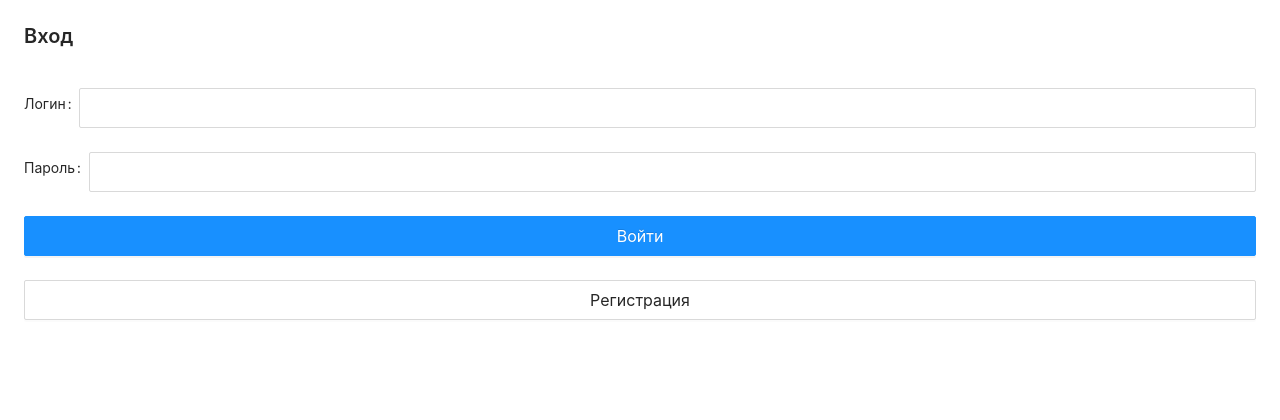
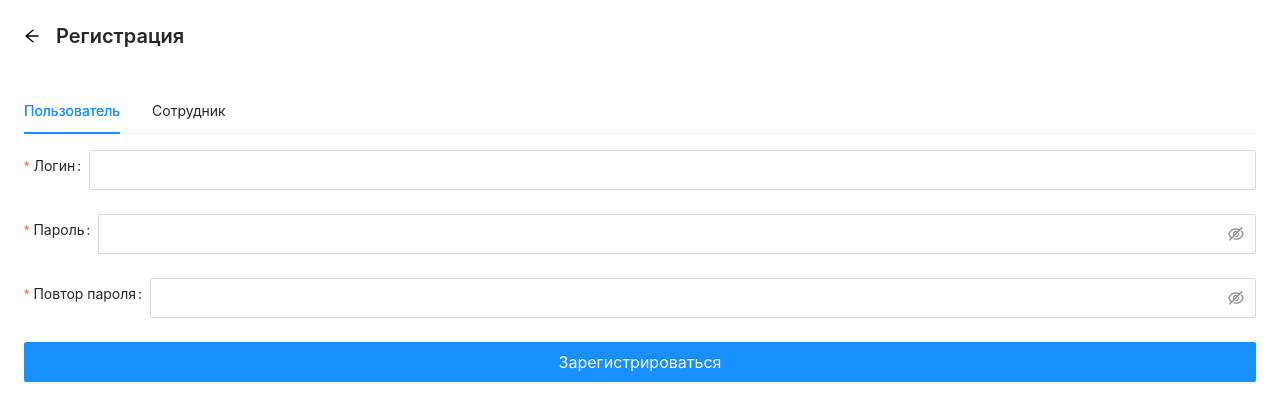
Before and after one commit to infolab-club/wayco, a React (Create React App) app: page /registration in a window 1280 px wide. Before the commit this address led to /login. Shown: the top 420 px of the page. Built offline with nearby package versions, Linux system fonts and the light colour scheme; the HTML template or start-up script is replaced by a standard one.

Commit message:
feature: add registration

```diff
--- a/src/App.tsx
+++ b/src/App.tsx
@@ -8,6 +8,7 @@ import { RootState } from './index'
 import { ReduxStatus } from './config'
 import { postRefreshToken } from './reducers/session'
 import Cafe from './components/Authorized/Cafe'
+import Registration from './components/Unauthorized/Registration/Registration'
 
 function App() {
   const { sessionStatus } = useSelector((state: RootState) => state.session)
@@ -39,6 +40,9 @@ function App() {
             <Route path="/login">
               <Login />
             </Route>
+            <Route path="/registration">
+              <Registration />
+            </Route>
             <Redirect to="/login" />
           </Switch>
         </Unauthorized>
--- a/src/components/Unauthorized/Login/Login.tsx
+++ b/src/components/Unauthorized/Login/Login.tsx
@@ -1,11 +1,17 @@
-import React from 'react'
+import React, { useEffect } from 'react'
 import { Button, Form, Input } from 'antd'
+import { Link } from 'react-router-dom'
 import styles from './login.module.scss'
 import { useDispatch } from 'react-redux'
+import { setHeader } from '../../../reducers/header'
 import { postAuth } from '../../../reducers/session'
 
 const Login = () => {
   const dispatch = useDispatch()
+
+  useEffect(() => {
+    dispatch(setHeader({ title: `Вход` }))
+  }, [dispatch])
 
   const handleFinish = (values: unknown) => {
     dispatch(postAuth(values))
@@ -26,7 +32,7 @@ const Login = () => {
       </Form.Item>
       <Form.Item>
         <Button size="large" block>
-          Регистрация
+          <Link to="/registration">Регистрация</Link>
         </Button>
       </Form.Item>
     </Form>
--- /dev/null
+++ b/src/components/Unauthorized/Registration/ConsumerForm/ConsumerForm.tsx
@@ -0,0 +1,83 @@
+import React  from 'react'
+import { Button, Form, Input } from 'antd'
+import { useDispatch } from 'react-redux'
+import { postUniqueLogin } from '../../../../reducers/registration'
+
+const ConsumerForm = () => {
+  const dispatch = useDispatch()
+
+  return (
+    <>
+      <Form.Item
+        label="Логин"
+        name="username"
+        rules={[
+          {
+            required: true,
+            message: 'Введите логин',
+          },
+          () => ({
+            validator: async (rule, value) => {
+              const { data }: any = await dispatch(postUniqueLogin(value))
+              if (data.username_status === `free`) return Promise.resolve()
+              else return Promise.reject(`Логин занят`)
+            },
+          }),
+        ]}
+        hasFeedback
+      >
+        <Input size="large" />
+      </Form.Item>
+      <Form.Item
+        name="password"
+        label="Пароль"
+        rules={[
+          {
+            required: true,
+            message: 'Введите пароль',
+          },
+          () => ({
+            validator(rule, value) {
+              if (value && value.length >= 8) {
+                return Promise.resolve()
+              }
+              return Promise.reject(`Минимальная длина пароля - 8 символов`)
+            },
+          }),
+        ]}
+        hasFeedback
+      >
+        <Input.Password size="large" />
+      </Form.Item>
+      <Form.Item
+        name="password_confirmation"
+        label="Повтор пароля"
+        dependencies={[`password`]}
+        hasFeedback
+        rules={[
+          {
+            required: true,
+            message: 'Введите пароль',
+          },
+          ({ getFieldValue }) => ({
+            validator(rule, value) {
+              if (!value || getFieldValue(`password`) === value) {
+                return Promise.resolve()
+              }
+              return Promise.reject(`Пароли не совпадают`)
+            },
+          }),
+        ]}
+      >
+        <Input.Password size="large" />
+      </Form.Item>
+      <Form.Item>
+        <Button size="large" type="primary" htmlType="submit" block>
+          Зарегистрироваться
+        </Button>
+      </Form.Item>
+    </>
+  )
+}
+
+export default ConsumerForm
--- /dev/null
+++ b/src/components/Unauthorized/Registration/EmployeeForm/EmployeeForm.tsx
@@ -0,0 +1,94 @@
+import React from 'react'
+import { Button, Form, Input } from 'antd'
+import { postUniqueLogin } from '../../../../reducers/registration'
+import { useDispatch } from 'react-redux'
+
+const ConsumerForm = () => {
+  const dispatch = useDispatch()
+
+  return (
+    <>
+      <Form.Item
+        label="Логин"
+        name="username"
+        rules={[
+          {
+            required: true,
+            message: 'Введите логин',
+          },
+          () => ({
+            validator: async (rule, value) => {
+              const { data }: any = await dispatch(postUniqueLogin(value))
+              if (data.username_status === `free`) return Promise.resolve()
+              else return Promise.reject(`Логин занят`)
+            },
+          }),
+        ]}
+      >
+        <Input size="large" />
+      </Form.Item>
+      <Form.Item
+        name="password"
+        label="Пароль"
+        rules={[
+          {
+            required: true,
+            message: 'Введите пароль',
+          },
+          () => ({
+            validator(rule, value) {
+              if (value && value.length >= 8) {
+                return Promise.resolve()
+              }
+              return Promise.reject(`Минимальная длина пароля - 8 символов`)
+            },
+          }),
+        ]}
+        hasFeedback
+      >
+        <Input.Password size="large" />
+      </Form.Item>
+      <Form.Item
+        name="password_confirmation"
+        label="Повтор пароля"
+        dependencies={[`password`]}
+        hasFeedback
+        rules={[
+          {
+            required: true,
+            message: 'Введите пароль',
+          },
+          ({ getFieldValue }) => ({
+            validator(rule, value) {
+              if (!value || getFieldValue(`password`) === value) {
+                return Promise.resolve()
+              }
+              return Promise.reject(`Пароли не совпадают`)
+            },
+          }),
+        ]}
+      >
+        <Input.Password size="large" />
+      </Form.Item>
+      <Form.Item
+        label="Код регистрации"
+        name="registration_code"
+        rules={[
+          {
+            required: true,
+            message: 'Введите код регистрации',
+          },
+        ]}
+      >
+        <Input size="large" />
+      </Form.Item>
+      <Form.Item>
+        <Button size="large" type="primary" htmlType="submit" block>
+          Зарегистрироваться
+        </Button>
+      </Form.Item>
+    </>
+  )
+}
+
+export default ConsumerForm
--- /dev/null
+++ b/src/components/Unauthorized/Registration/Registration.tsx
@@ -0,0 +1,47 @@
+import React, { useEffect, useState } from 'react'
+import { Form, message, Tabs } from 'antd'
+import { useDispatch } from 'react-redux'
+import { useHistory } from 'react-router-dom'
+import { setHeader } from '../../../reducers/header'
+import ConsumerForm from './ConsumerForm/ConsumerForm'
+import styles from './registration.module.scss'
+import EmployeeForm from './EmployeeForm/EmployeeForm'
+import { postConsumer, postEmployee } from '../../../reducers/registration'
+
+const Registration = () => {
+  const dispatch = useDispatch()
+  const history = useHistory()
+
+  const [tab, setTab] = useState(`consumer`)
+
+  useEffect(() => {
+    dispatch(setHeader({ title: `Регистрация`, previousPage: `/login` }))
+  }, [dispatch])
+
+  const handleFinish = async (values: unknown) => {
+    try {
+      if (tab === `consumer`) await dispatch(postConsumer(values))
+      if (tab === `employee`) await dispatch(postEmployee(values))
+      message.success(`Пользователь создан`)
+      history.push(`/login`)
+    } catch (err) {
+      console.error(err)
+      message.error(`Ошибка создания пользователя`)
+    }
+  }
+
+  return (
+    <Form className={styles.wrapper} onFinish={handleFinish}>
+      <Tabs activeKey={tab} onChange={setTab}>
+        <Tabs.TabPane key="consumer" tab="Пользователь">
+          <ConsumerForm />
+        </Tabs.TabPane>
+        <Tabs.TabPane key="employee" tab="Сотрудник">
+          <EmployeeForm />
+        </Tabs.TabPane>
+      </Tabs>
+    </Form>
+  )
+}
+
+export default Registration
--- /dev/null
+++ b/src/components/Unauthorized/Registration/registration.module.scss
@@ -0,0 +1,3 @@
+.wrapper {
+  padding: 16px 24px;
+}
--- a/src/components/Unauthorized/Unauthorized.tsx
+++ b/src/components/Unauthorized/Unauthorized.tsx
@@ -1,14 +1,26 @@
 import React from 'react'
 import { PageHeader } from 'antd'
+import { useSelector } from 'react-redux'
+import { useHistory } from 'react-router-dom'
+import { RootState } from '../../index'
 
 interface Props {
   children?: React.ReactNode
 }
 
 const Unauthorized = (props: Props) => {
+  const { title, previousPage } = useSelector(
+    (state: RootState) => state.header,
+  )
+
+  const history = useHistory()
+
   return (
     <>
-      <PageHeader title="Вход" />
+      <PageHeader
+        title={title}
+        onBack={previousPage ? () => history.push(previousPage) : undefined}
+      />
       {props.children}
     </>
   )
--- a/src/helpers/getToken.ts
+++ b/src/helpers/getToken.ts
@@ -7,9 +7,9 @@ interface GetToken {
 
 export const getToken: GetToken = () => {
   try {
-    return JSON.parse(localStorage.getItem(`token`) || `{}`)
+    return JSON.parse(localStorage.getItem(`token`) as string)
   } catch (err) {
     console.error(err)
-    return {}
+    return
   }
 }
--- a/src/index.tsx
+++ b/src/index.tsx
@@ -7,10 +7,11 @@ import { BrowserRouter } from 'react-router-dom'
 import session from './reducers/session'
 import cafes from './reducers/cafes'
 import cafe from './reducers/cafe'
+import header from './reducers/header'
 import { Provider } from 'react-redux'
 import './index.scss'
 
-const store = configureStore({ reducer: { session, cafes, cafe } })
+const store = configureStore({ reducer: { session, cafes, cafe, header } })
 
 ReactDOM.render(
   <BrowserRouter>
--- /dev/null
+++ b/src/reducers/header.ts
@@ -0,0 +1,21 @@
+import { createSlice, PayloadAction } from '@reduxjs/toolkit'
+
+interface InitialState {
+  title?: string
+  previousPage?: string
+}
+
+export const headerSlice = createSlice({
+  name: `headers`,
+  initialState: {} as InitialState,
+  reducers: {
+    setHeader: (state, action: PayloadAction<InitialState>) => {
+      state.title = action.payload.title
+      state.previousPage = action.payload.previousPage
+    },
+  },
+})
+
+export const { setHeader } = headerSlice.actions
+
+export default headerSlice.reducer
--- /dev/null
+++ b/src/reducers/registration.ts
@@ -0,0 +1,10 @@
+import api from '../api'
+
+export const postConsumer = (values: unknown) => async () =>
+  await api.post(`/accounts/consumers`, values)
+
+export const postEmployee = (values: unknown) => async () =>
+  await api.post(`/accounts/employeess`, values)
+
+export const postUniqueLogin = (login: string) => async () =>
+  await api.post(`/accounts/login-unique`, { login })
--- a/src/reducers/session.ts
+++ b/src/reducers/session.ts
@@ -6,11 +6,6 @@ import { getToken } from '../helpers/getToken'
 interface InitialState {
   sessionStatus: ReduxStatus
   authorized?: boolean
-}
-
-interface Token {
-  access: string
-  refresh: string
 }
 
 export const sessionSlice = createSlice({
@@ -30,7 +25,7 @@ const { setStatus } = sessionSlice.actions
 export const postRefreshToken = () => async (dispatch: Dispatch) => {
   const token = getToken()
 
-  if (!token.refresh) {
+  if (!token) {
     dispatch(setStatus(ReduxStatus.error))
     return
   }
```
